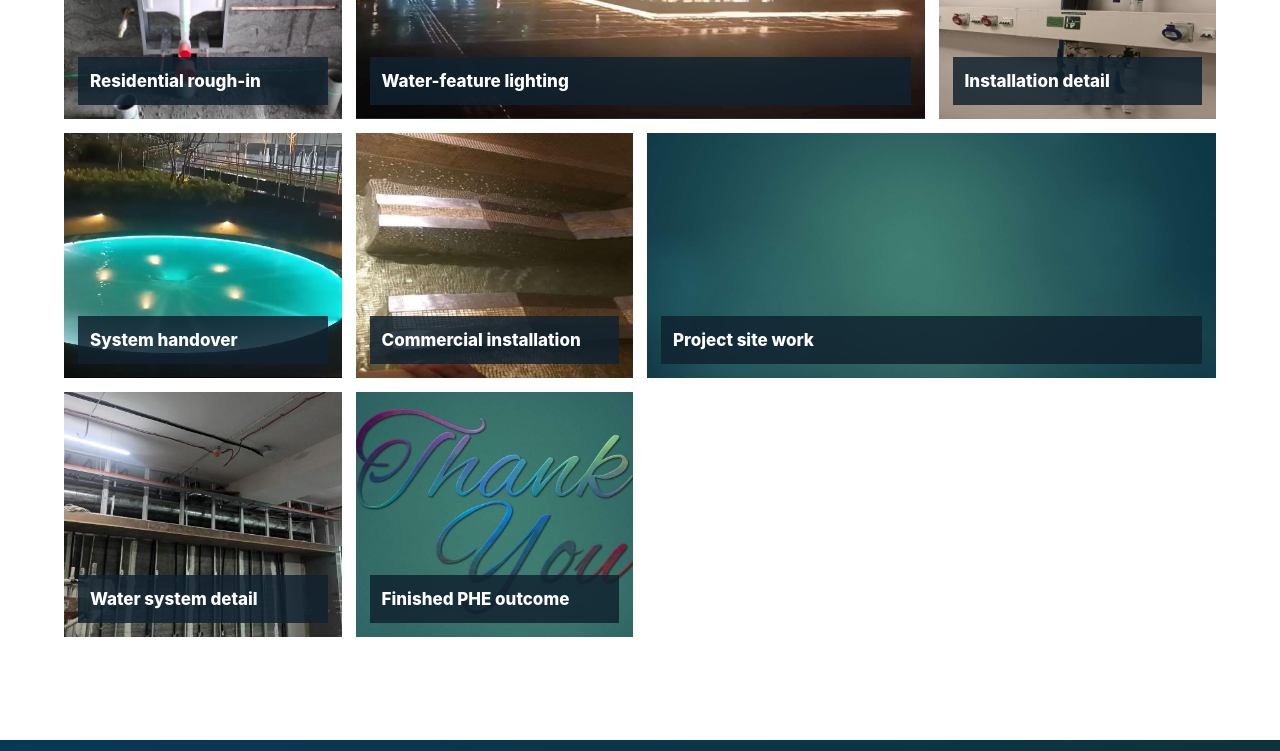
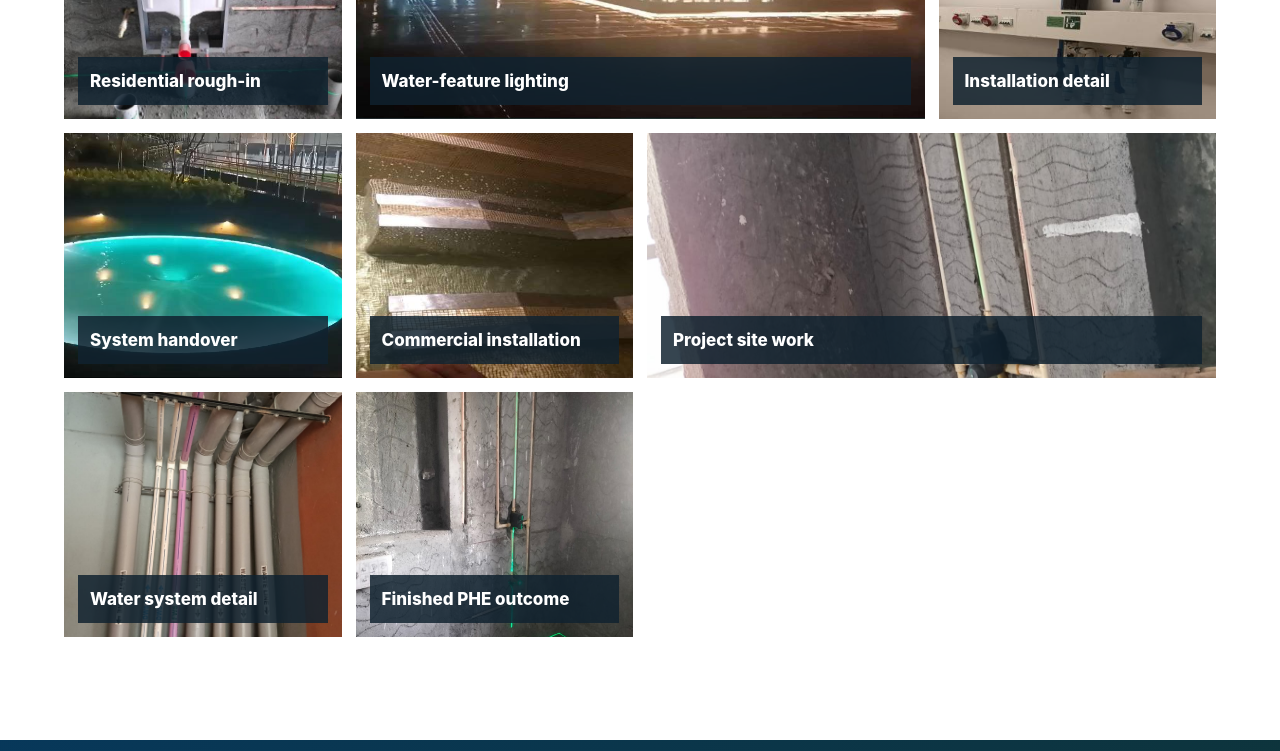
Before and after one commit to tambalasuresh/plumPro, a plain HTML site: page gallery.html in a window 1280 px wide. Shown: the part 800-1551 px from the top of the page. Drawn offline with Linux system fonts and the light colour scheme.

Commit message:
images updated

```diff
--- a/gallery.html
+++ b/gallery.html
@@ -92,19 +92,19 @@
           </figure>
           <figure class="wide">
             <button class="gallery-open" type="button" aria-label="View project site work larger">
-              <img src="assets/image-5-2420x1363.jpg" alt="Large project site water system work" />
+              <img src="assets/project_2.jpeg" alt="Large project site water system work" />
             </button>
             <figcaption>Project site work</figcaption>
           </figure>
           <figure>
             <button class="gallery-open" type="button" aria-label="View water system detail larger">
-              <img src="assets/image-80-693x386.jpg" alt="Water treatment project detail" />
+              <img src="assets/water.jpeg" alt="Water treatment project detail" />
             </button>
             <figcaption>Water system detail</figcaption>
           </figure>
           <figure>
             <button class="gallery-open" type="button" aria-label="View finished PHE outcome larger">
-              <img src="assets/image-87-976x733.jpg" alt="Finished plumbing and PHE project outcome" />
+              <img src="assets/project_1.jpeg" alt="Finished plumbing and PHE project outcome" />
             </button>
             <figcaption>Finished PHE outcome</figcaption>
           </figure>
```
Also changed, not shown: careers.html (+2 -2 lines), assets/project_1.jpeg (added), assets/project_2.jpeg (added), assets/water.jpeg (added), 1 other file.
